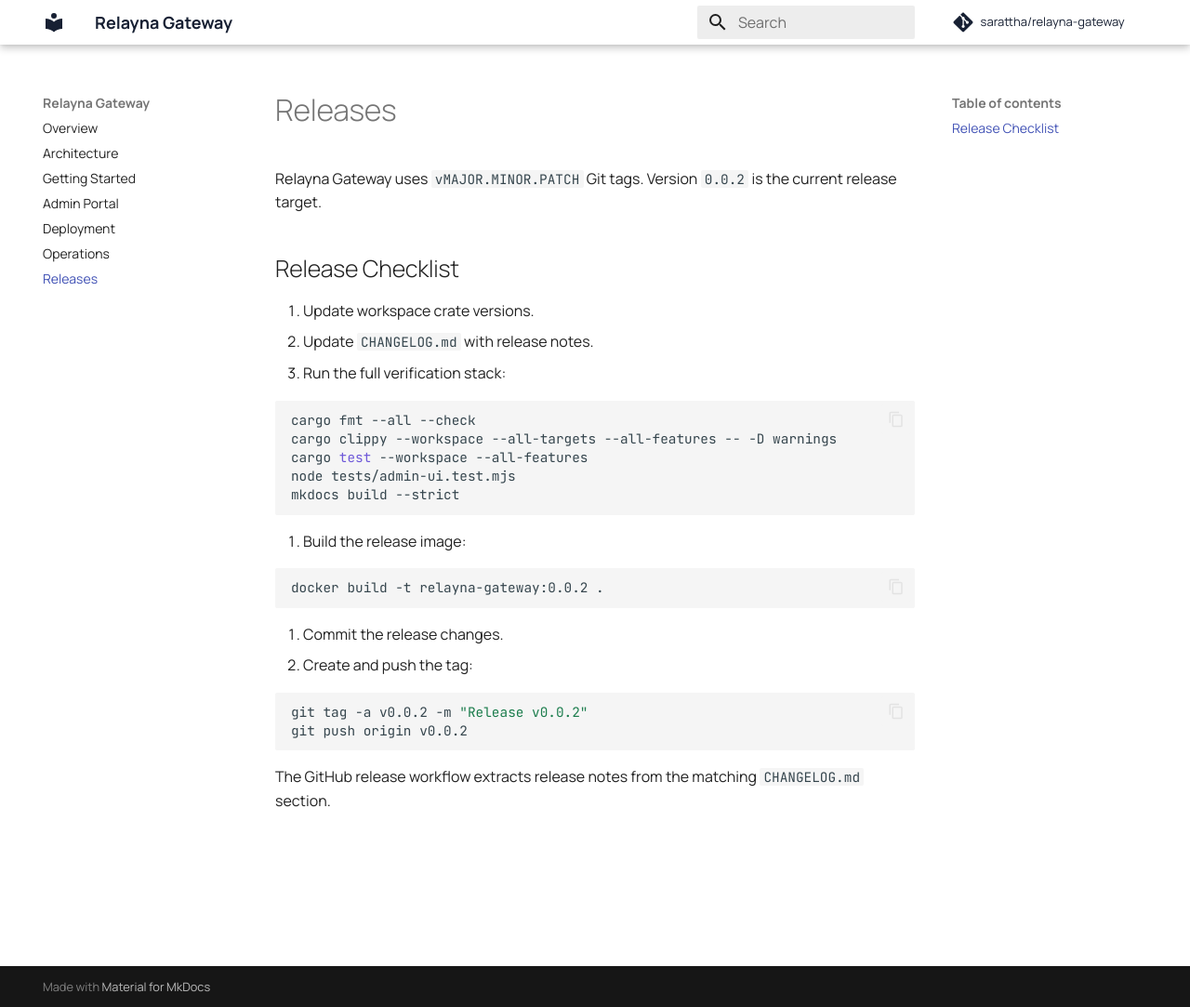
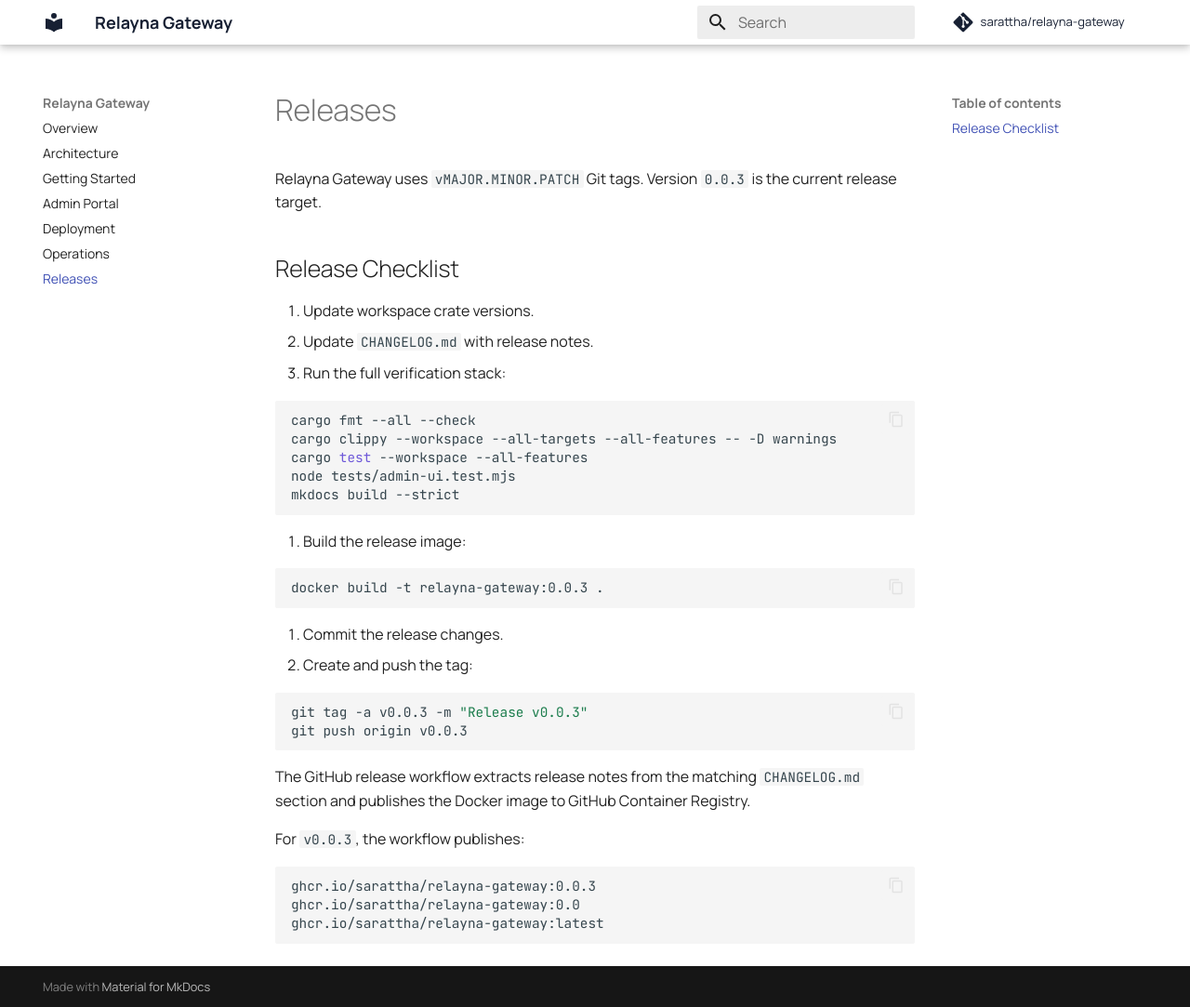
Before and after one commit to sarattha/relayna-gateway, an MkDocs documentation site: the page built from docs/releases.md, in a window 1280 px wide and 1083 px high. Shown: the whole window at 93% size. Built offline with MkDocs 1.6.1 and Material for MkDocs 9.7.7, drawn with Linux system fonts in a browser that asks for light colours; comment, search, counter and statistics services are not loaded.

Commit message:
chore: bump release to 0.0.3

````diff
--- a/Cargo.toml
+++ b/Cargo.toml
@@ -9,7 +9,7 @@
 resolver = "2"
 
 [workspace.package]
-version = "0.0.2"
+version = "0.0.3"
 edition = "2021"
 license = "Apache-2.0"
 repository = "https://github.com/sarattha/relayna-gateway"
--- a/docs/releases.md
+++ b/docs/releases.md
@@ -1,6 +1,6 @@
 # Releases
 
-Relayna Gateway uses `vMAJOR.MINOR.PATCH` Git tags. Version `0.0.2` is the current release target.
+Relayna Gateway uses `vMAJOR.MINOR.PATCH` Git tags. Version `0.0.3` is the current release target.
 
 ## Release Checklist
 
@@ -19,15 +19,23 @@
 4. Build the release image:
 
    ```bash
-   docker build -t relayna-gateway:0.0.2 .
+   docker build -t relayna-gateway:0.0.3 .
    ```
 
 5. Commit the release changes.
 6. Create and push the tag:
 
    ```bash
-   git tag -a v0.0.2 -m "Release v0.0.2"
-   git push origin v0.0.2
+   git tag -a v0.0.3 -m "Release v0.0.3"
+   git push origin v0.0.3
    ```
 
-The GitHub release workflow extracts release notes from the matching `CHANGELOG.md` section.
+The GitHub release workflow extracts release notes from the matching `CHANGELOG.md` section and publishes the Docker image to GitHub Container Registry.
+
+For `v0.0.3`, the workflow publishes:
+
+```text
+ghcr.io/sarattha/relayna-gateway:0.0.3
+ghcr.io/sarattha/relayna-gateway:0.0
+ghcr.io/sarattha/relayna-gateway:latest
+```
````
Also changed, not shown: CHANGELOG.md (+13 -0 lines), README.md (+3 -3 lines), docs/deployment.md (+12 -6 lines), 2 other files.
